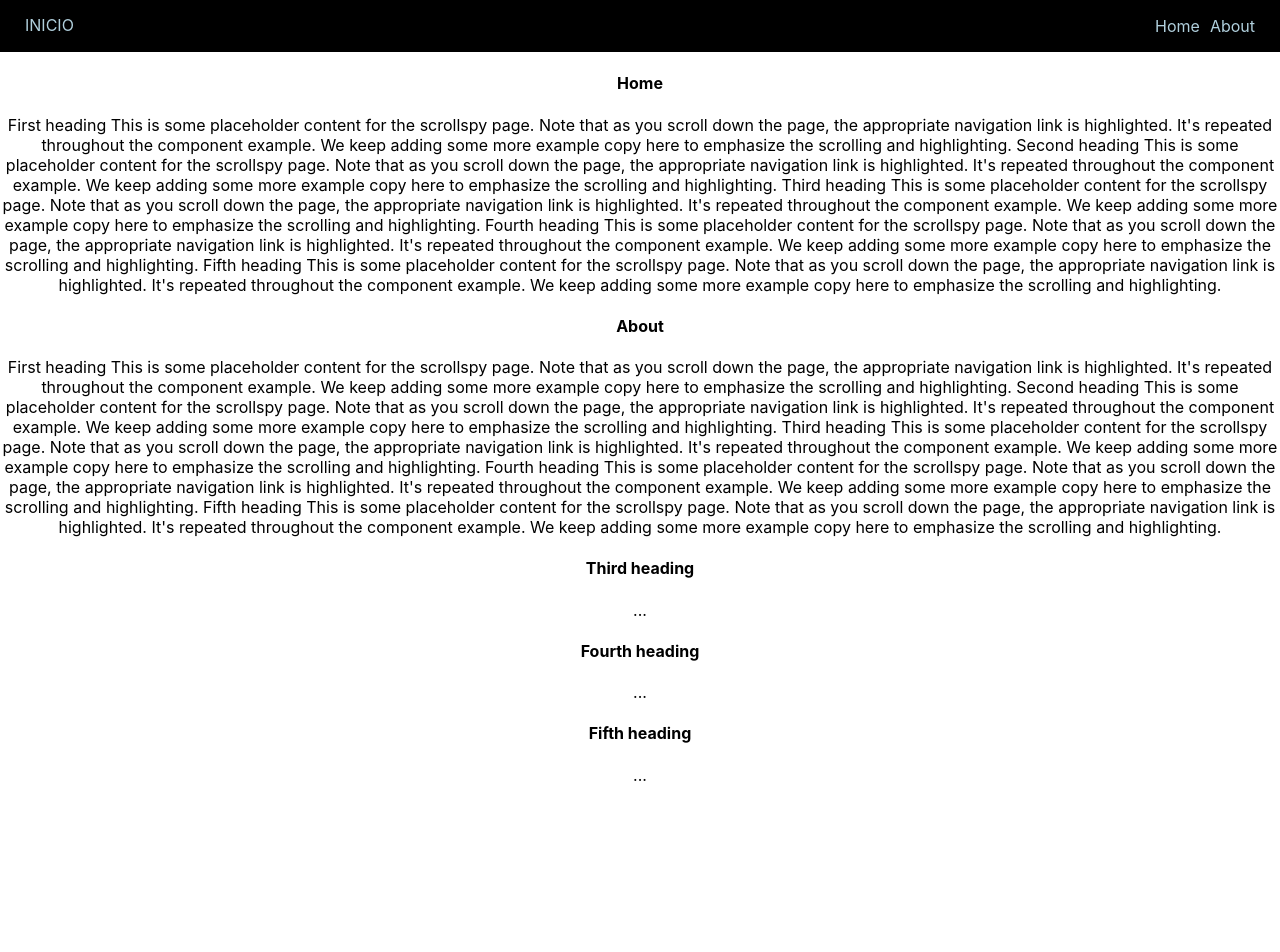
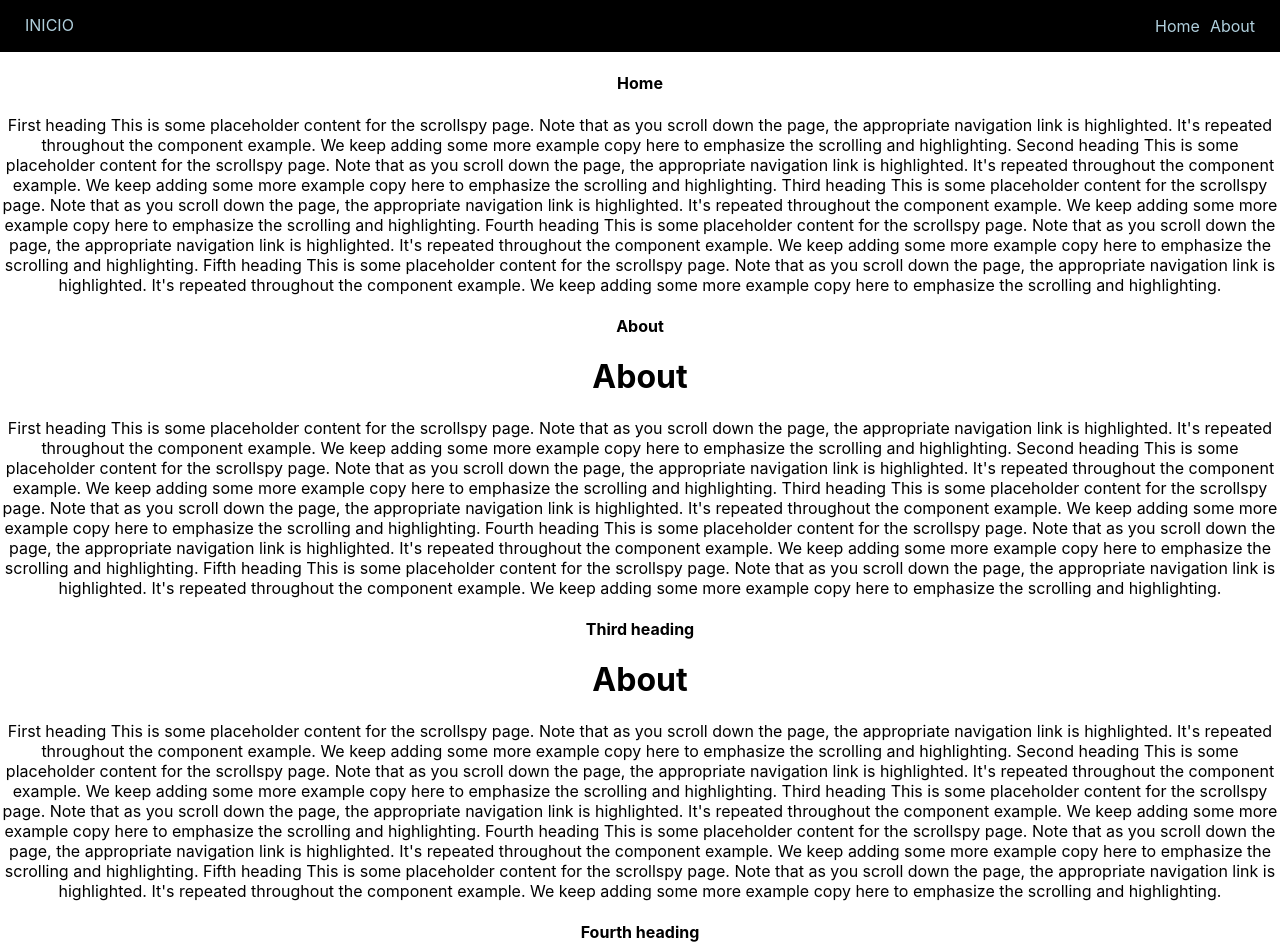
Before and after one commit to dredamonsta1/the-nounish-agency, a React (Create React App) app in the folder the-nounish-agency/: page / in a window 1280 px wide. Shown: the top 952 px of the page. Before the commit the page ends 801 px from the top, so only its background shows below. Built offline with nearby package versions, Linux system fonts and the light colour scheme.

Commit message:
adding about component

```diff
--- a/the-nounish-agency/src/components/about/About.js
+++ b/the-nounish-agency/src/components/about/About.js
@@ -0,0 +1,27 @@
+import React from "react";
+
+
+function About() {
+    return (
+        <>
+        <h1>About</h1>
+        <p>First heading
+        This is some placeholder content for the scrollspy page. Note that as you scroll down the page, the appropriate navigation link is highlighted. It's repeated throughout the component example. We keep adding some more example copy here to emphasize the scrolling and highlighting.
+
+        Second heading
+        This is some placeholder content for the scrollspy page. Note that as you scroll down the page, the appropriate navigation link is highlighted. It's repeated throughout the component example. We keep adding some more example copy here to emphasize the scrolling and highlighting.
+
+        Third heading
+        This is some placeholder content for the scrollspy page. Note that as you scroll down the page, the appropriate navigation link is highlighted. It's repeated throughout the component example. We keep adding some more example copy here to emphasize the scrolling and highlighting.
+
+        Fourth heading
+        This is some placeholder content for the scrollspy page. Note that as you scroll down the page, the appropriate navigation link is highlighted. It's repeated throughout the component example. We keep adding some more example copy here to emphasize the scrolling and highlighting.
+
+        Fifth heading
+        This is some placeholder content for the scrollspy page. Note that as you scroll down the page, the appropriate navigation link is highlighted. It's repeated throughout the component example. We keep adding some more example copy here to emphasize the scrolling and highlighting.</p>
+        </>
+    )
+}
+
+
+export default About;
--- a/the-nounish-agency/src/components/navBar/NavBar.js
+++ b/the-nounish-agency/src/components/navBar/NavBar.js
@@ -1,5 +1,6 @@
 import React from "react";
 import "./NavBar.css";
+import About from "../about/About";
 
 
 
@@ -36,22 +37,10 @@ function NavBar() {
                 Fifth heading
                 This is some placeholder content for the scrollspy page. Note that as you scroll down the page, the appropriate navigation link is highlighted. It's repeated throughout the component example. We keep adding some more example copy here to emphasize the scrolling and highlighting.</p>
                 <h4 id="scrollspyHeading2">About</h4>
-                <p>First heading
-                This is some placeholder content for the scrollspy page. Note that as you scroll down the page, the appropriate navigation link is highlighted. It's repeated throughout the component example. We keep adding some more example copy here to emphasize the scrolling and highlighting.
+                <About />
 
-                Second heading
-                This is some placeholder content for the scrollspy page. Note that as you scroll down the page, the appropriate navigation link is highlighted. It's repeated throughout the component example. We keep adding some more example copy here to emphasize the scrolling and highlighting.
-
-                Third heading
-                This is some placeholder content for the scrollspy page. Note that as you scroll down the page, the appropriate navigation link is highlighted. It's repeated throughout the component example. We keep adding some more example copy here to emphasize the scrolling and highlighting.
-
-                Fourth heading
-                This is some placeholder content for the scrollspy page. Note that as you scroll down the page, the appropriate navigation link is highlighted. It's repeated throughout the component example. We keep adding some more example copy here to emphasize the scrolling and highlighting.
-
-                Fifth heading
-                This is some placeholder content for the scrollspy page. Note that as you scroll down the page, the appropriate navigation link is highlighted. It's repeated throughout the component example. We keep adding some more example copy here to emphasize the scrolling and highlighting.</p>
                 <h4 id="scrollspyHeading3">Third heading</h4>
-                <p>...</p>
+                <About />
                 <h4 id="scrollspyHeading4">Fourth heading</h4>
                 <p>...</p>
                 <h4 id="scrollspyHeading5">Fifth heading</h4>
```
